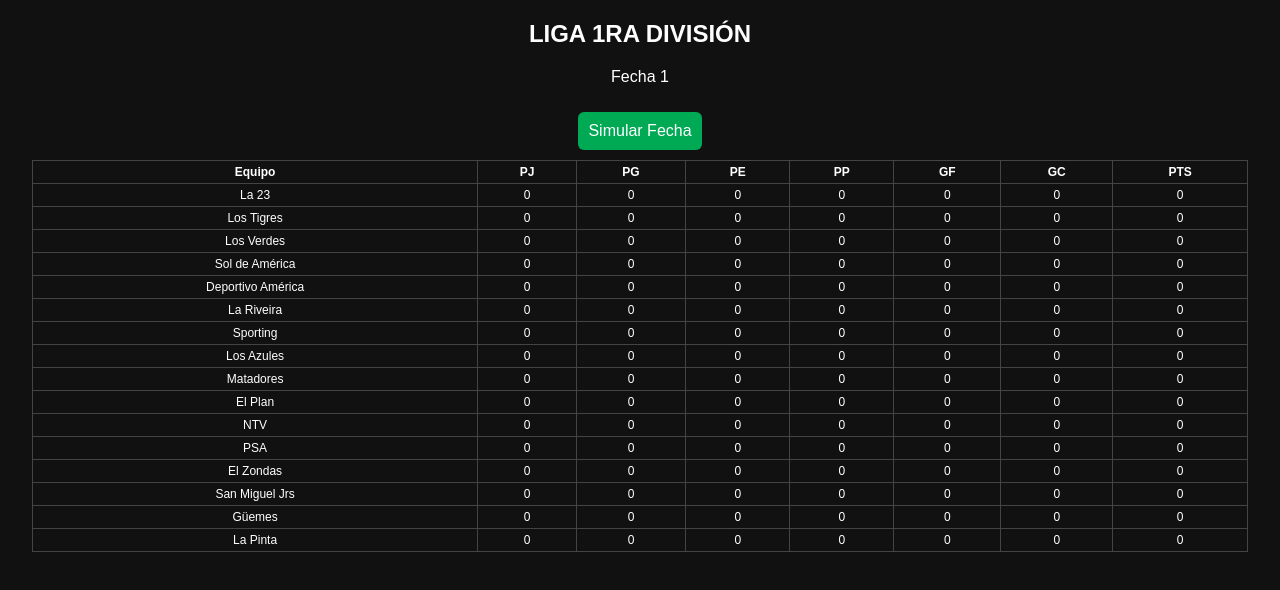
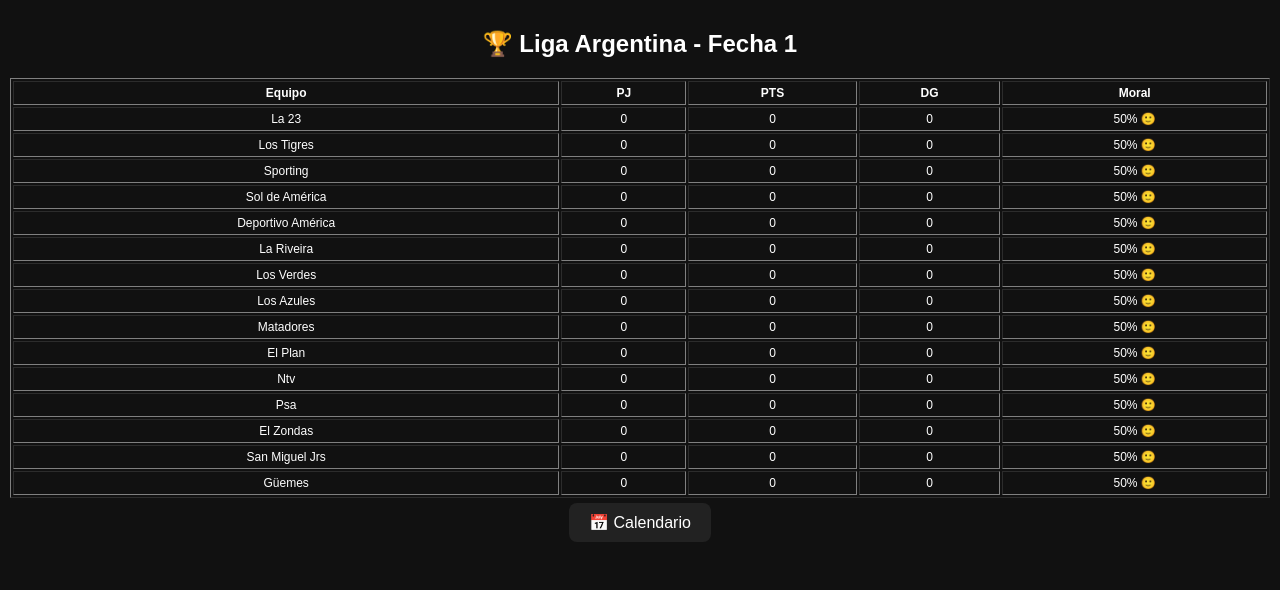
Before and after one commit to holarulo99-blip/liga-universo, a plain HTML site: page index.html in a window 1280 px wide. Drawn offline with Linux system fonts and the light colour scheme.

Commit message:
Refactor HTML structure and styling for Liga

```diff
--- a/index.html
+++ b/index.html
@@ -1,129 +1,158 @@
 <!DOCTYPE html>
-<html lang="es">
+<html>
 <head>
 <meta charset="UTF-8">
-<meta name="viewport" content="width=device-width, initial-scale=1.0">
-<title>La 23 Manager 0.4.6</title>
-
+<title>Liga 0.4.6</title>
 <style>
-body{
-  margin:0;
-  font-family:Arial;
-  background:#111;
-  color:white;
-  text-align:center;
-}
-button{
-  padding:10px;
-  margin:10px;
-  font-size:16px;
-  border:none;
-  border-radius:6px;
-  background:#00aa55;
-  color:white;
-}
-table{
-  width:95%;
-  margin:auto;
-  border-collapse:collapse;
-  font-size:12px;
-}
-th,td{
-  border:1px solid #444;
-  padding:4px;
-}
+body{margin:0;font-family:Arial;background:#111;color:white;text-align:center}
+button{padding:10px 20px;margin:5px;font-size:16px;border:none;border-radius:8px;background:#222;color:white}
+.container{padding:10px}
+.hidden{display:none}
+table{width:100%;font-size:12px}
+th,td{padding:4px}
+.gold{color:gold;font-weight:bold;font-size:22px}
 </style>
 </head>
 <body>
 
-<h2>LIGA 1RA DIVISIÓN</h2>
-<p id="fecha">Fecha 1</p>
-<button onclick="simularFecha()">Simular Fecha</button>
+<div id="tabla" class="container">
+<h2>🏆 Liga Argentina - Fecha <span id="fechaActual">1</span></h2>
+<div id="tablaContenido"></div>
+<button onclick="verCalendario()">📅 Calendario</button>
+</div>
 
-<table>
-<thead>
-<tr>
-<th>Equipo</th><th>PJ</th><th>PG</th><th>PE</th><th>PP</th>
-<th>GF</th><th>GC</th><th>PTS</th>
-</tr>
-</thead>
-<tbody id="tabla"></tbody>
-</table>
+<div id="calendario" class="container hidden">
+<h2>📅 Calendario</h2>
+<div id="partidos"></div>
+<button onclick="volverTabla()">⬅ Volver</button>
+</div>
+
+<div id="simulacion" class="container hidden">
+<h2 id="matchTitle"></h2>
+<h1 id="resultado">0 - 0</h1>
+<button onclick="volverTabla()">Volver</button>
+</div>
+
+<div id="campeon" class="container hidden">
+<h1 class="gold">🏆 CAMPEÓN 🏆</h1>
+<h2 id="nombreCampeon"></h2>
+<button onclick="reiniciarLiga()">🔄 Reiniciar Liga</button>
+</div>
 
 <script>
+let equipos=[
+"La 23","Los Tigres","Sporting","Sol de América","Deportivo América",
+"La Riveira","Los Verdes","Los Azules","Matadores","El Plan",
+"Ntv","Psa","El Zondas","San Miguel Jrs","Güemes"
+];
 
-let fechaActual = 1;
-
-let equipos = [
-"La 23","Los Tigres","Los Verdes","Sol de América","Deportivo América",
-"La Riveira","Sporting","Los Azules","Matadores","El Plan",
-"NTV","PSA","El Zondas","San Miguel Jrs","Güemes","La Pinta"
-].map(nombre => ({
+let data=equipos.map(nombre=>({
 nombre,
-  pj:0, pg:0, pe:0, pp:0,
-  gf:0, gc:0, pts:0,
-  moral: Math.floor(Math.random()*81)+20
+pj:0,g:0,e:0,p:0,gf:0,gc:0,pts:0,moral:50
 }));
 
-function mostrarTabla(){
-  equipos.sort((a,b)=> b.pts - a.pts || (b.gf-b.gc)-(a.gf-a.gc));
-  let html="";
-  equipos.forEach(e=>{
+let fecha=1;
+
+function ordenarTabla(){
+data.sort((a,b)=>b.pts-a.pts|| (b.gf-b.gc)-(a.gf-a.gc));
+}
+
+function renderTabla(){
+ordenarTabla();
+let html="<table border='1'><tr><th>Equipo</th><th>PJ</th><th>PTS</th><th>DG</th><th>Moral</th></tr>";
+data.forEach(eq=>{
+let dg=eq.gf-eq.gc;
+let estado="🙂";
+if(eq.moral>=90)estado="🔥";
+else if(eq.moral<30)estado="💀";
 html+=`<tr>
-    <td>${e.nombre}</td>
-    <td>${e.pj}</td>
-    <td>${e.pg}</td>
-    <td>${e.pe}</td>
-    <td>${e.pp}</td>
-    <td>${e.gf}</td>
-    <td>${e.gc}</td>
-    <td>${e.pts}</td>
+<td>${eq.nombre}</td>
+<td>${eq.pj}</td>
+<td>${eq.pts}</td>
+<td>${dg}</td>
+<td>${eq.moral}% ${estado}</td>
 </tr>`;
 });
-  document.getElementById("tabla").innerHTML=html;
+html+="</table>";
+document.getElementById("tablaContenido").innerHTML=html;
+document.getElementById("fechaActual").innerText=fecha;
 }
 
-function simularFecha(){
-
-  if(fechaActual>15){
-    alert("Temporada finalizada. Campeón: "+equipos[0].nombre);
-    return;
+function verCalendario(){
+document.getElementById("tabla").classList.add("hidden");
+document.getElementById("calendario").classList.remove("hidden");
+generarPartidos();
 }
 
-  for(let i=0;i<equipos.length;i+=2){
-
-    let e1=equipos[i];
-    let e2=equipos[i+1];
-
-    let goles1=Math.floor(Math.random()*3 + e1.moral/50);
-    let goles2=Math.floor(Math.random()*3 + e2.moral/50);
-
-    e1.pj++; e2.pj++;
-    e1.gf+=goles1; e1.gc+=goles2;
-    e2.gf+=goles2; e2.gc+=goles1;
-
-    if(goles1>goles2){
-      e1.pg++; e1.pts+=3; e2.pp++;
-      e1.moral+=2; e2.moral-=2;
-    }
-    else if(goles2>goles1){
-      e2.pg++; e2.pts+=3; e1.pp++;
-      e2.moral+=2; e1.moral-=2;
-    }
-    else{
-      e1.pe++; e2.pe++;
-      e1.pts+=1; e2.pts+=1;
+function volverTabla(){
+document.getElementById("calendario").classList.add("hidden");
+document.getElementById("simulacion").classList.add("hidden");
+document.getElementById("tabla").classList.remove("hidden");
+renderTabla();
 }
 
+function generarPartidos(){
+let html="";
+for(let i=0;i<data.length;i+=2){
+if(data[i+1]){
+html+=`${data[i].nombre} vs ${data[i+1].nombre}
+<button onclick="simular(${i},${i+1})">Simular</button><br><br>`;
+}
+}
+document.getElementById("partidos").innerHTML=html;
 }
 
-  fechaActual++;
-  document.getElementById("fecha").textContent="Fecha "+fechaActual;
-  mostrarTabla();
+function simular(i,j){
+let a=data[i];
+let b=data[j];
+
+let golesA=Math.floor(Math.random()*3);
+let golesB=Math.floor(Math.random()*3);
+
+a.pj++; b.pj++;
+a.gf+=golesA; b.gf+=golesB;
+a.gc+=golesB; b.gc+=golesA;
+
+if(golesA>golesB){
+a.g++; a.pts+=3;
+b.p++;
+a.moral=Math.min(90,a.moral+5);
+b.moral=Math.max(0,b.moral-5);
+}else if(golesB>golesA){
+b.g++; b.pts+=3;
+a.p++;
+b.moral=Math.min(90,b.moral+5);
+a.moral=Math.max(0,a.moral-5);
+}else{
+a.e++; b.e++;
+a.pts+=1; b.pts+=1;
 }
 
-mostrarTabla();
+document.getElementById("calendario").classList.add("hidden");
+document.getElementById("simulacion").classList.remove("hidden");
+document.getElementById("matchTitle").innerText=a.nombre+" vs "+b.nombre;
+document.getElementById("resultado").innerText=golesA+" - "+golesB;
 
+if(fecha>=15){
+mostrarCampeon();
+}else{
+fecha++;
+}
+}
+
+function mostrarCampeon(){
+ordenarTabla();
+document.getElementById("tabla").classList.add("hidden");
+document.getElementById("simulacion").classList.add("hidden");
+document.getElementById("campeon").classList.remove("hidden");
+document.getElementById("nombreCampeon").innerText=data[0].nombre;
+}
+
+function reiniciarLiga(){
+location.reload();
+}
+
+renderTabla();
 </script>
 
 </body>
```
Lines whose indentation alone changed are shown as unchanged.
